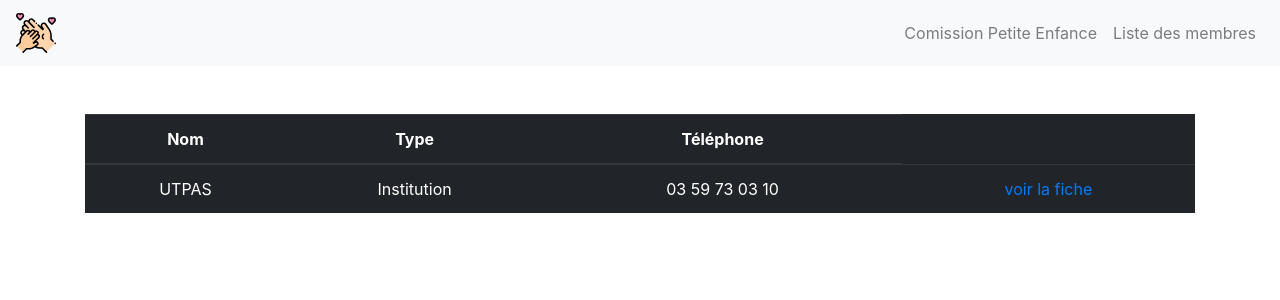
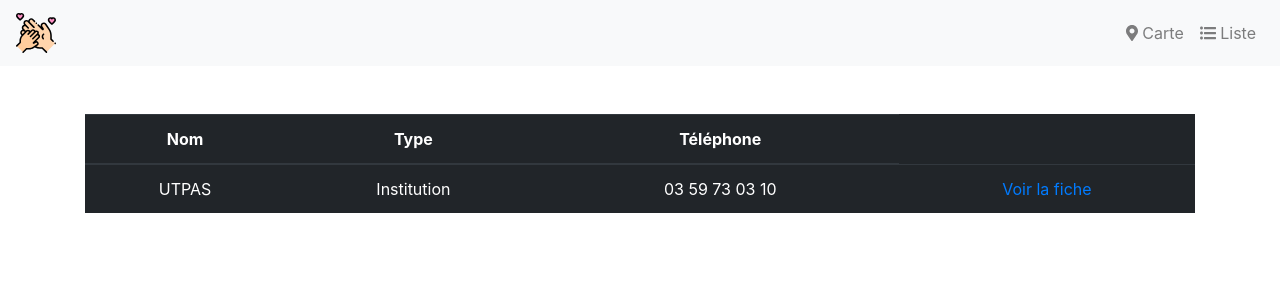
Before and after one commit to commissionparentalite/commissionparentalite.github.io, a Jekyll site: the page built from list.html, in a window 1280 px wide. Shown: the top 300 px of the page. Built offline with Jekyll 4.4.1, drawn with Linux system fonts in a browser that asks for light colours; nearby versions of some CDN libraries; comment, search, counter and statistics services are not loaded; some of the changed lines change nothing that is shown.

Commit message:
maj carto

```diff
--- a/_config.yml
+++ b/_config.yml
@@ -21,10 +21,10 @@ keywords: "quartiers, centres sociaux, roubaix, petite enfance"
 baseurl: "" # the subpath of your site, e.g. /blog
 url: "" # the base hostname & protocol for your site, e.g. http://example.com
 links:
-  - name:         Comission Petite Enfance
+  - name:         '<i class="fas fa-map-marker-alt" aria-hidden="true"></i> Carte'
     url:          /
     external:     false
-  - name:         Liste des membres
+  - name:         '<i class="fas fa-list-ul" aria-hidden="true"></i> Liste'
     url:          /list
     external:     false
 
--- a/_includes/cookieconsent.html
+++ /dev/null
@@ -1,22 +0,0 @@
-<link rel="stylesheet" type="text/css" href="//cdnjs.cloudflare.com/ajax/libs/cookieconsent2/3.0.3/cookieconsent.min.css" />
-<script src="//cdnjs.cloudflare.com/ajax/libs/cookieconsent2/3.0.3/cookieconsent.min.js"></script>
-<script>
-window.addEventListener("load", function(){
-window.cookieconsent.initialise({
-  "palette": {
-    "popup": {
-      "background": "#e95280",
-      "text": "#ffffff"
-    },
-    "button": {
-      "background": "#ffdd7e"
-    }
-  },
-  "showLink": false,
-  "theme": "edgeless",
-  "content": {
-    "message": "En poursuivant votre navigation sur ce site, vous acceptez l’utilisation de cookies pour réaliser des statistiques de visites.",
-    "dismiss": "J'accepte"
-  }
-})});
-</script>
--- a/_includes/head.html
+++ b/_includes/head.html
@@ -12,32 +12,7 @@
   <!-- Required meta tags -->
   <meta http-equiv="Content-Type" content="text/html; charset=utf-8" />
   <meta name="viewport" content="width=device-width, initial-scale=1, shrink-to-fit=no">
-  {% if page.norobot %}<meta name="robots" content="noindex">{% endif %}
-  <meta name="description" content="{% if page.desc %}{{ page.content | strip_html | truncatewords: 15 }}{% elsif page.description %}{{ page.description }}{% else %}{{ site.description }}{% endif %}" />
-  <meta name="keywords" content="{% if page.keywords %}{{ page.keywords }}{% else %}{{ site.keywords }}{% endif %}" />
-  <meta prefix="og: http://ogp.me/ns#" property="og:title" content="{{ page.title }}" />
-  <meta prefix="og: http://ogp.me/ns#" property="og:type" content="website" />
-  <meta prefix="og: http://ogp.me/ns#" property="og:url" content="{{ site.url }}{{ page.url }}"/>
-  <meta name="twitter:card" content="summary_large_image">
-  <meta name="twitter:site" content="@quartierspixel">
-  <meta name="twitter:title" content="{{ page.title }}">
-  <meta name="twitter:description" content="{% if page.desc %}{{ page.content | strip_html | truncatewords: 15 }}{% elsif page.description %}{{ page.description }}{% else %}{{ site.description }}{% endif %}">
-  <meta name="twitter:creator" content="@quartierspixel">
-  <meta name="twitter:url" content="{{ site.url }}{{ page.url }}" />
-  <meta name="twitter:domain" content="{{ site.url }}" />
-  {% if page.image %}
-  <meta prefix="og: http://ogp.me/ns#" property="og:image" content="{{ site.url }}/src/{{ page.image }}">
-  <meta prefix="og: http://ogp.me/ns#" property="og:image:secure_url" content="{{ site.url }}/src/{{ page.image }}" />
-  <meta prefix="og: http://ogp.me/ns#" property="og:image:type" content="image/jpeg" />
-  <meta prefix="og: http://ogp.me/ns#" property="og:image:alt" content="{{ page.title }}" />
-  <meta name="twitter:image:src" content="{{ site.url }}/src/{{ page.image }}">
-  {% else %}
-  <meta prefix="og: http://ogp.me/ns#" property="og:image" content="http://www.quartiersdupixel.fr/src/nothumbnail.jpg">
-  <meta prefix="og: http://ogp.me/ns#" property="og:image:secure_url" content="{{ site.url }}/src/nothumbnail.jpg" />
-  <meta prefix="og: http://ogp.me/ns#" property="og:image:type" content="image/jpeg" />
-  <meta prefix="og: http://ogp.me/ns#" property="og:image:alt" content="{{ page.title }}" />
-  <meta name="twitter:image:src" content="http://www.quartiersdupixel.fr/src/nothumbnail.jpg">
-  {% endif %}
+  <meta name="robots" content="noindex">
   <!-- CSS -->
   <link rel="stylesheet" href="https://maxcdn.bootstrapcdn.com/bootstrap/4.0.0/css/bootstrap.min.css" integrity="sha384-Gn5384xqQ1aoWXA+058RXPxPg6fy4IWvTNh0E263XmFcJlSAwiGgFAW/dAiS6JXm" crossorigin="anonymous">
   <link rel="stylesheet" href="{{ site.baseurl }}css/style.css">
--- a/_layouts/default.html
+++ b/_layouts/default.html
@@ -1,7 +1,6 @@
 <!doctype html>
 <html lang="fr">
 {% include head.html %}
-{% include cookieconsent.html %}
 <body>
 {% include header.html %}
 {{ content }}
--- a/list.html
+++ b/list.html
@@ -18,7 +18,7 @@ title: Liste des membres
             <td>{{ membre.name }}</td>
             <td>{{ membre.type }}</td>
             <td>{{ membre.phone }}</td>
-            <td><a href="{{ membre.url }}">voir la fiche</a></td>
+            <td><a href="{{ membre.url }}">Voir la fiche</a></td>
             </tr>
             {% endfor %}
          </tbody>
```
Also changed, not shown: 6 other files.
